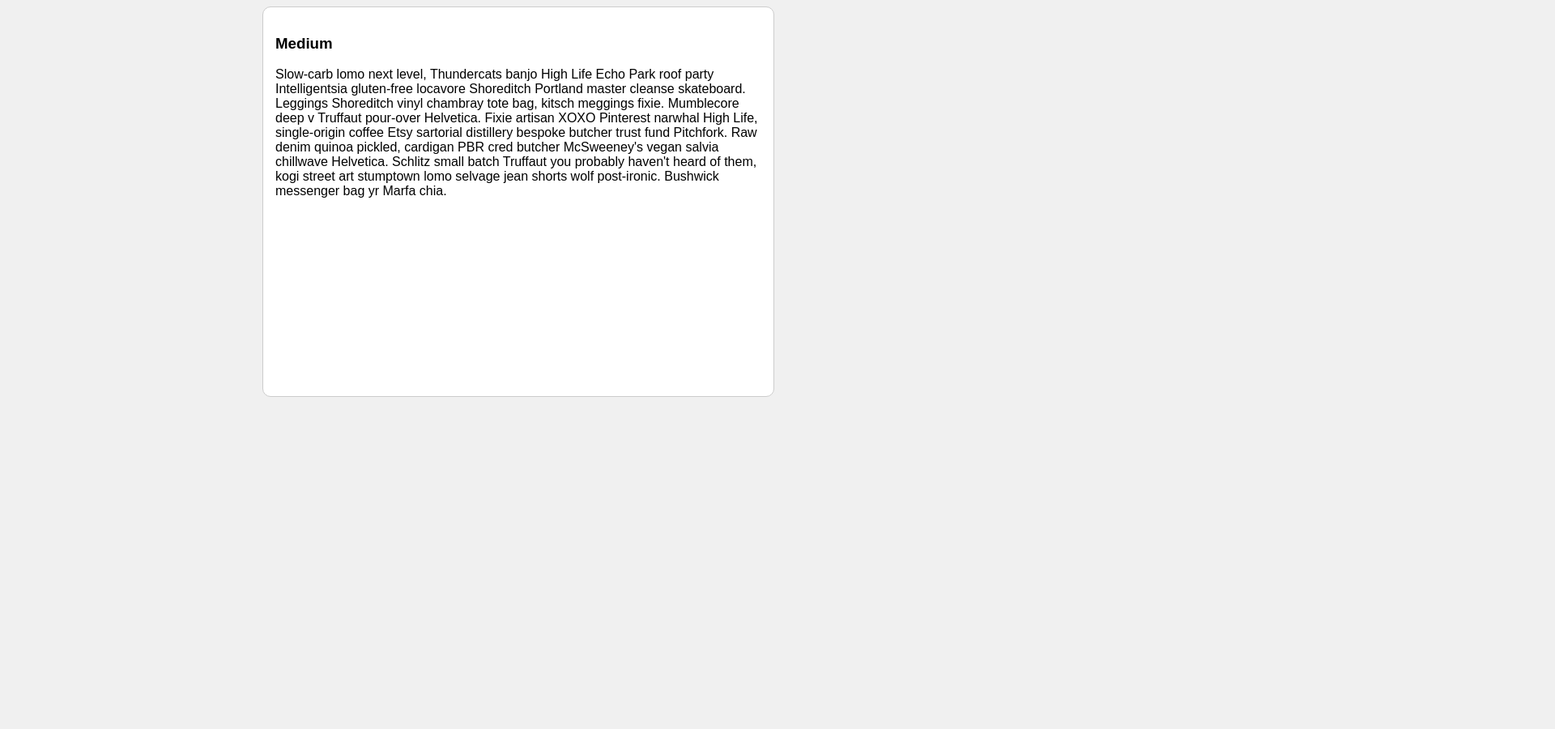
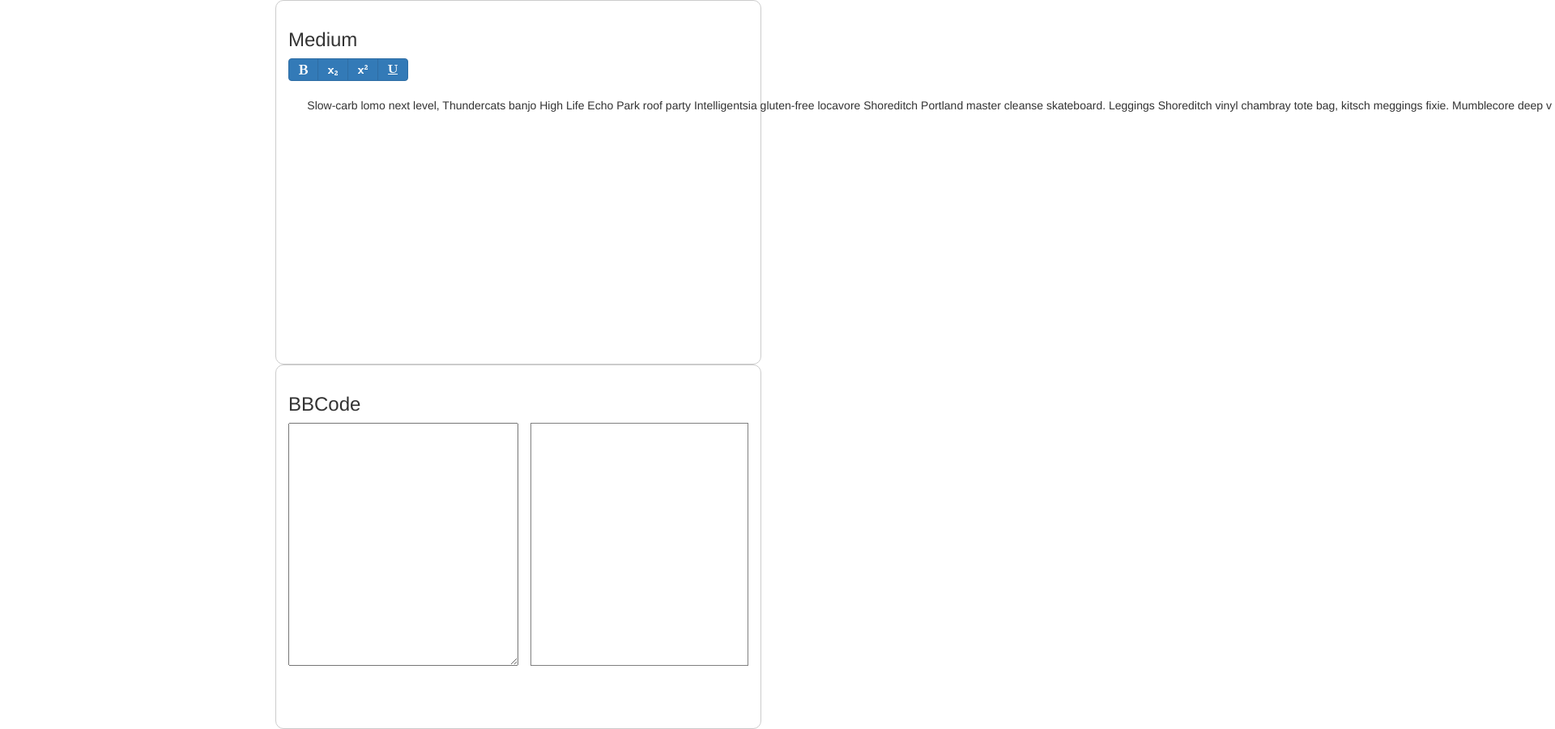
Before and after one commit to epochtalk/epochtalk-editor, a website: page public/index.html in a window 1280 px wide. Shown: the top 900 px of the page at 81% size, 1920 px wide, since content can reach past the window. Before the commit the page ends 800 px from the top, so only its background shows below. Drawn offline with nearby package versions, Linux system fonts and the light colour scheme.

Commit message:
XBBCode, Bootstrap, data bindings
Added a few libraries, mainly bootstrap for CSS and formatting html and
XBBCode to parse BBCode. JS Bindings were put in places to move text
over from one editor to another.

Re-wrote all the BBCode tags in XBBCode to be SMF compliant.

Added the first few static editor buttons above the medium editor.

```diff
--- a/public/css/style.css
+++ b/public/css/style.css
@@ -9,10 +9,15 @@
   background-color: #f0f0f0;
 }
 
+/* Bootstrap Hack for sub and super script */
+sub { vertical-align: sub !important; }
+sup { vertical-align: super !important; }
+
 .editor {
   width: 100%;
   height: 100%;
   outline: none;
+  white-space: pre;
 }
 
 .editor-container {
@@ -24,3 +29,20 @@
    padding: 15px;
    margin: 0 auto;
 }
+
+#bbcode-editor {
+  height: 300px;
+  padding: 0;
+  max-width: 50%;
+}
+.bbcode-preview-container {
+  padding-right: 0px !important;
+}
+#bbcode-preview {
+  height: 300px;
+  padding: 0;
+  border: 1px solid gray;
+  word-wrap: break-word;
+  overflow: scroll;
+  white-space: pre;
+}
--- a/public/index.html
+++ b/public/index.html
@@ -4,20 +4,72 @@
   <link rel="stylesheet" href="css/style.css">
   <link rel="stylesheet" href="css/medium-editor.css"> <!-- Core -->
   <link rel="stylesheet" href="css/themes/default.css" id="medium-editor-theme"> <!-- or any other theme -->
-  <link rel="stylesheet" href="http://netdna.bootstrapcdn.com/font-awesome/4.0.3/css/font-awesome.css">
+  <link rel="stylesheet" href="//netdna.bootstrapcdn.com/bootstrap/3.1.1/css/bootstrap.min.css">
+  <link rel="stylesheet" href="//netdna.bootstrapcdn.com/font-awesome/4.0.3/css/font-awesome.css">
+  <link rel="stylesheet" href="css/xbbcode.css">
 </head>
 <body>
   <div class="editor-container">
-    <div class="editable editor" contenteditable="true" data-placeholder="Type your text" data-medium-element="true">
-      <h3>Medium</h3>
+    <h3>Medium</h3>
+    <div class="btn-group">
+      <button class="btn btn-primary" onclick="editableCommand('bold');">
+        <i class="fa fa-bold"></i>
+      </button>
+      <button class="btn btn-primary" onclick="editableCommand('subscript');">
+        <i class="fa fa-subscript"></i>
+      </button>
+      <button class="btn btn-primary" onclick="editableCommand('superscript');">
+        <i class="fa fa-superscript"></i>
+      </button>
+      <button class="btn btn-primary" onclick="editableCommand('underline');">
+        <i class="fa fa-underline"></i>
+      </button>
+    </div>
+    <div id="medium-editor" class="editable editor" contenteditable="true" data-placeholder="Type your text" data-medium-element="true">
       Slow-carb lomo next level, Thundercats banjo High Life Echo Park roof party Intelligentsia gluten-free locavore Shoreditch Portland master cleanse skateboard. Leggings Shoreditch vinyl chambray tote bag, kitsch meggings fixie. Mumblecore deep v Truffaut pour-over Helvetica. Fixie artisan XOXO Pinterest narwhal High Life, single-origin coffee Etsy sartorial distillery bespoke butcher trust fund Pitchfork. Raw denim quinoa pickled, cardigan PBR cred butcher McSweeney's vegan salvia chillwave Helvetica. Schlitz small batch Truffaut you probably haven't heard of them, kogi street art stumptown lomo selvage jean shorts wolf post-ironic. Bushwick messenger bag yr Marfa chia.
     </div>
   </div>
+
+  <div class="editor-container">
+    <div class="container-fluid">
+      <div class="row">
+        <h3>BBCode</h3>
+        <textarea class="col-sm-6" id="bbcode-editor" onkeyup="processBBCode();"></textarea>
+        <div class="bbcode-preview-container col-sm-6">
+          <div class="col-sm-12" id="bbcode-preview"></div>
+        </div>
+      </div>
+    </div>
+  </div>
+
+  <script src="//code.jquery.com/jquery-1.11.0.min.js"></script>
+  <script src="//netdna.bootstrapcdn.com/bootstrap/3.1.1/js/bootstrap.min.js"></script>
   <script src="js/medium-editor.js"></script>
+  <script src="js/xbbcode.js"></script>
   <script>
-      var editor = new MediumEditor('.editable', {
-          buttonLabels: 'fontawesome'
-      });
+    // Medium Editor
+    var editor = new MediumEditor('.editable', {
+        buttonLabels: 'fontawesome',
+        buttons: ['bold', 'italic', 'underline', 'anchor', 'header1', 'header2', 'quote', 'superscript', 'subscript', 'strikethrough', 'unorderedlist', 'orderedlist', 'image', 'indent', 'outdent'],
+        targetBlank: true
+    });
+
+    $('#medium-editor').on('input', function() {
+      var text = $('#medium-editor').html();
+      $('#bbcode-preview').html(text);
+      $('#bbcode-editor').val(text);
+    });
+
+    // BBCode Editor
+    function processBBCode() {
+      var code = document.getElementById("bbcode-editor").value;
+      var result = XBBCODE.process({text: code});
+      $("#bbcode-preview").html(result.html);
+      $("#medium-editor").html(result.html);
+    }
+
+    // static editor buttons
+    function editableCommand(command) { document.execCommand(command, false, null); }
   </script>
 </body>
 </html>
```
